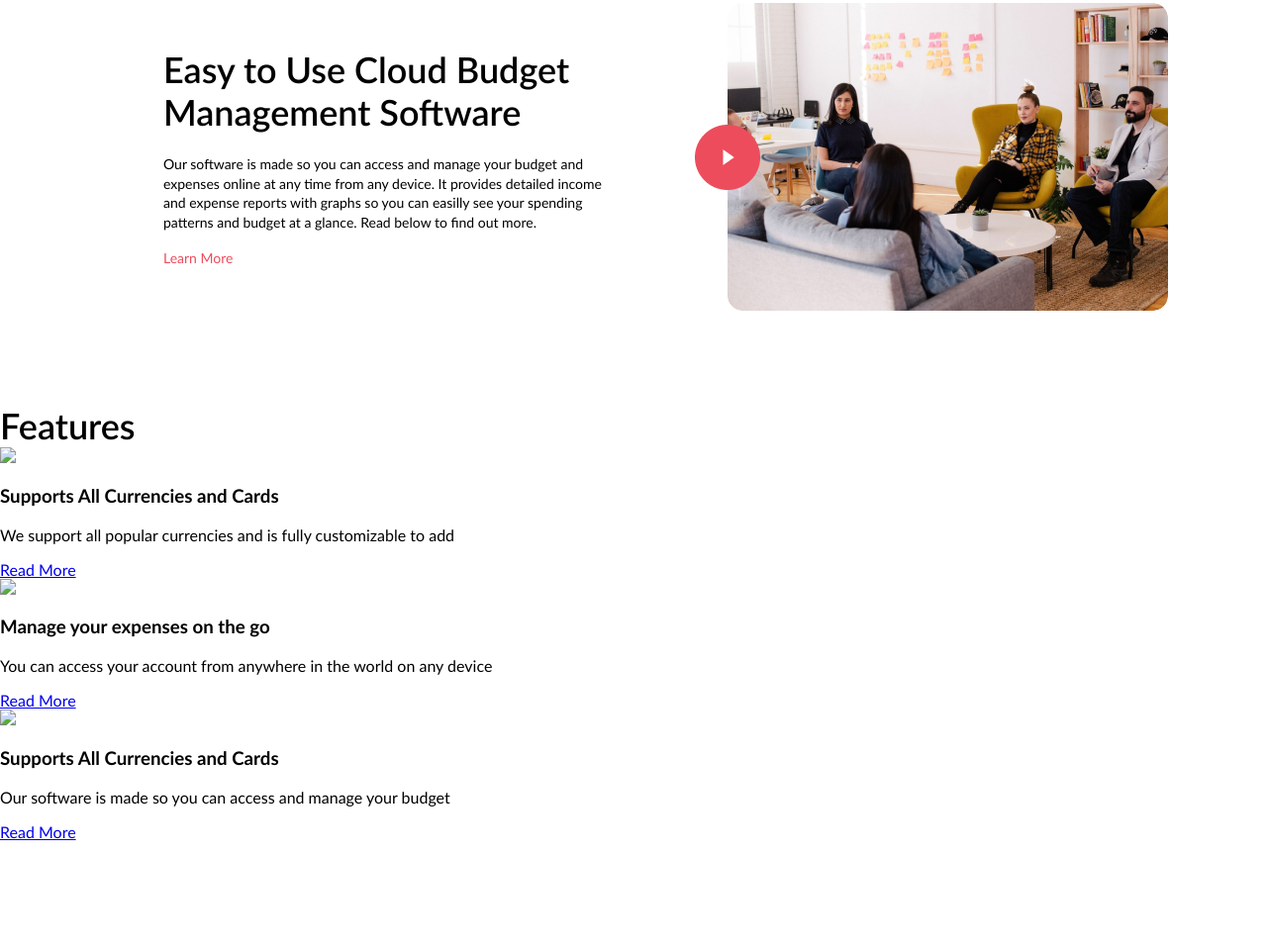
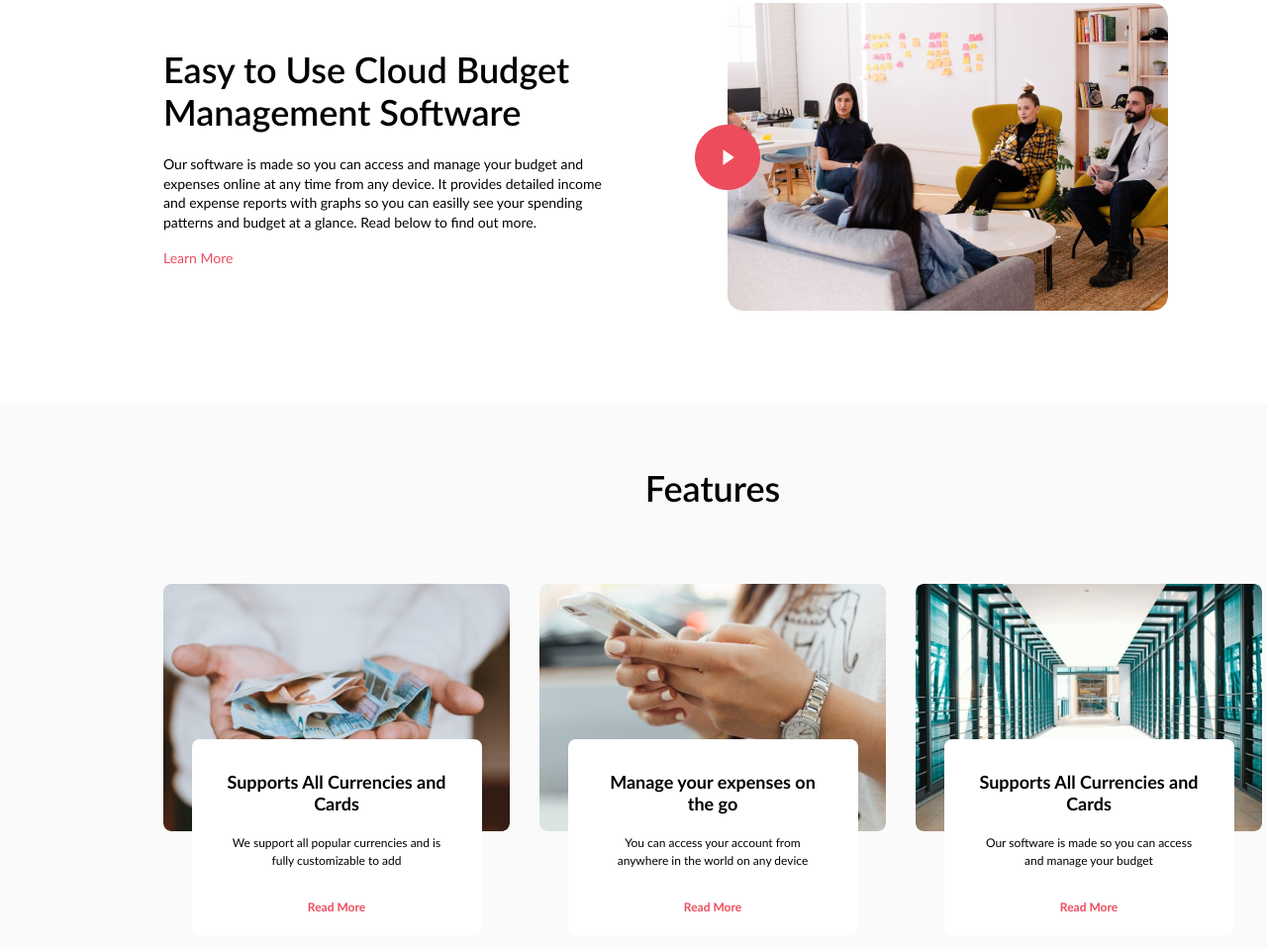
Before and after one commit to LexorV/CLOUDBUDGET, a plain HTML site: page index.html in a window 1280 px wide. Shown: the part 873-1832 px from the top of the page at 99% size. Drawn offline with Linux system fonts and the light colour scheme.

Commit message:
features full

```diff
--- a/blocks/features.css
+++ b/blocks/features.css
@@ -1,5 +1,62 @@
 .features {
+margin: 0;
 min-height: 660px;
 display: flex;
 flex-direction: column;
+background-color: #FAFAFA;
 }
+.features__container {
+display: flex;
+justify-content: center;
+}
+.feature__container-cell{
+display: flex;
+flex-direction: column;
+width: 350px;
+}
+.feature__container-cell:nth-child(2){
+  margin-left: 30px;
+  margin-right: 30px;
+}
+.features__picture {
+  width: 350px;
+  height: 250px;
+  border-radius: 8px;
+  margin-bottom: -93px;
+}
+.feature__cell {
+  width: 293px;
+  height: 198px;
+  background-color: white;
+  align-self: center;
+  text-align: center;
+  border-radius: 8px;
+}
+
+.feature__cell-heading {
+  margin: 0;
+  padding: 33px 32px 20px 32px;
+  font-size: 18px;
+  line-height: 21.6px;
+  font-weight: 700;
+  font-style: normal;
+}
+.feature__cell-text {
+margin: 0;
+height: 57px;
+padding-left: 32px;
+padding-right: 32px;
+padding-bottom: 5px;
+font-size: 12px;
+line-height: 18px;
+font-weight: 400;
+}
+.feature__cell-link {
+text-decoration: none;
+color: #ED4C5C;
+font-size: 12px;
+font-style: normal;
+font-weight: 700;
+line-height: 18px;
+letter-spacing: 0em;
+}
--- a/blocks/heading.css
+++ b/blocks/heading.css
@@ -11,3 +11,13 @@
   width: 445px;
   height: 107px;
 }
+.heading__features {
+  margin-block: 0;
+  width: 1100px;
+  height: 55px;
+  padding-top: 63px;
+  padding-bottom: 63px;
+  color: black;
+  align-self: center;
+  text-align: center;
+}
```
Also changed, not shown: images/features/cloud.png (added), images/features/manage.png (added), images/features/supports.png (added).
